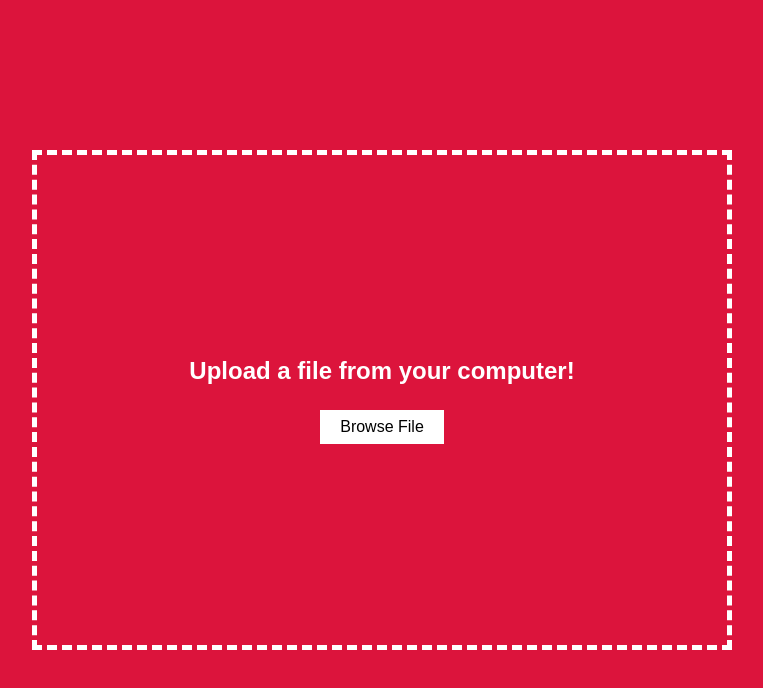
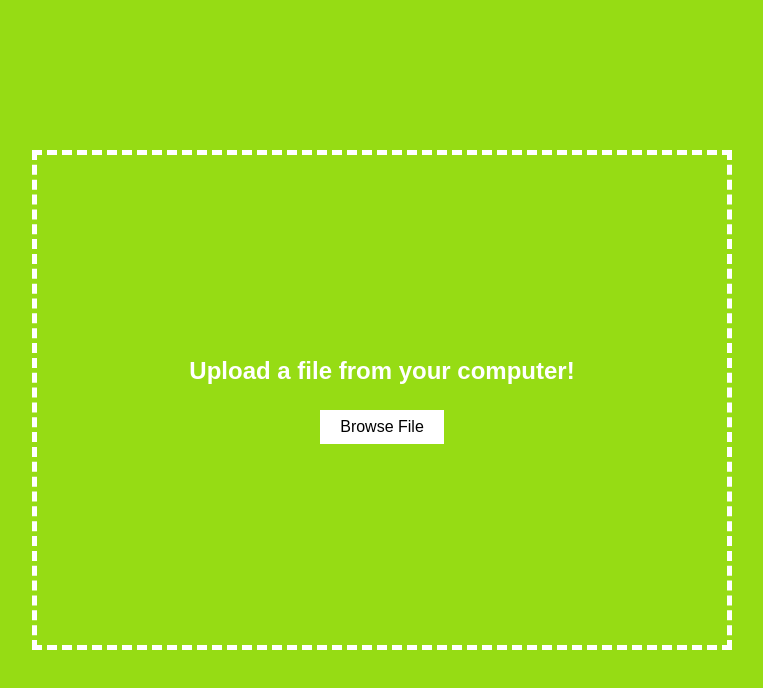
Before and after one commit to diegolazarocs/Browse-File-Upload, a plain HTML site: page Browse File Upload/index.html in a window 1280 px wide. Shown: the whole page, without its empty margins (258-1021 px from the left). Drawn offline with Linux system fonts and the light colour scheme.

Commit message:
Update style.css

```diff
--- a/Browse File Upload/style.css
+++ b/Browse File Upload/style.css
@@ -6,7 +6,7 @@
 }
 body {
   min-height: 100vh;
-  background-color: crimson;
+  background-color: rgb(150, 220, 20);
   display: flex;
   align-items: center;
   justify-content: center;
```
